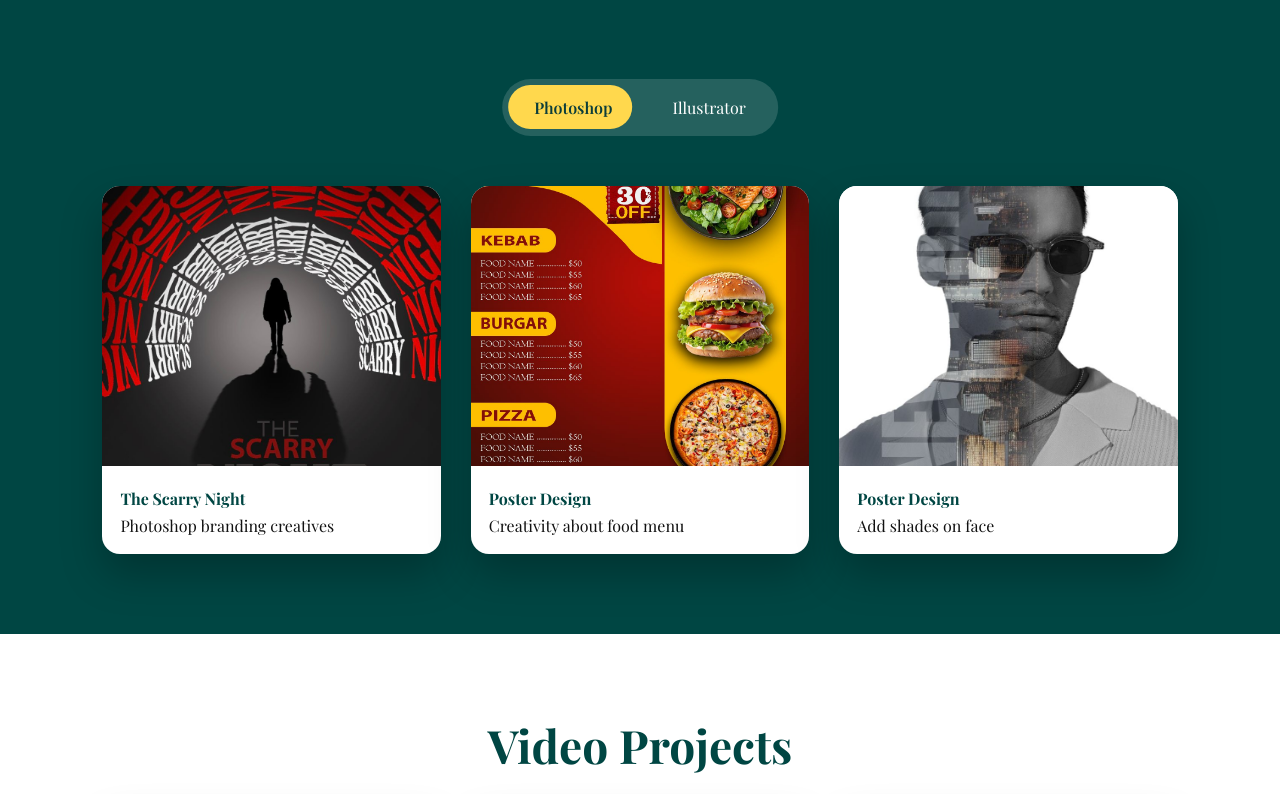
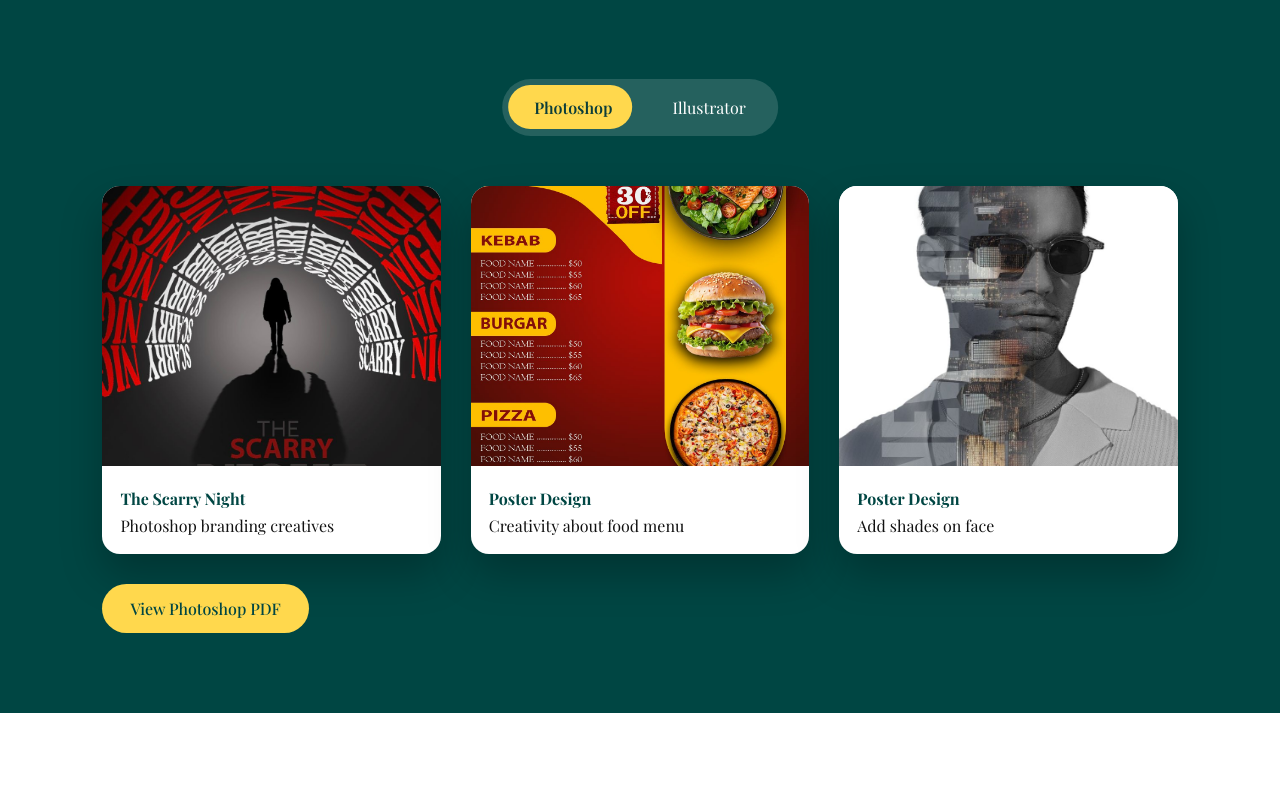
Before and after one commit to nayab-ali/laraib-portfolio, a Flask app: page / in a window 1280 px wide. Shown: the part 2123-2917 px from the top of the page. Run offline with Flask 3, Linux system fonts and the light colour scheme; parts of the project's set-up code (start-up, migrations or seed data) failed here and were passed over; some libraries are stand-ins or nearby versions; some web fonts are replaced.

Commit message:
Update portfolio design and fixes

```diff
--- a/static/css/style.css
+++ b/static/css/style.css
@@ -619,7 +619,8 @@ nav ul li a {
 /* ===== GRID ===== */
 .projects-grid{
     display:none;
-    grid-template-columns:repeat(auto-fit,minmax(240px,1fr));
+    /* grid-template-columns:repeat(auto-fit,minmax(240px,1fr)); */
+    grid-template-columns: repeat(3, 1fr);
     gap:30px;
 }
 
@@ -655,6 +656,25 @@ nav ul li a {
     margin-bottom:6px;
     color: #004643;
     font-weight: 700;
+}
+
+/* BUTTON */
+.portfolio-btn{
+    display:inline-flex;
+    align-items:center;
+    justify-content:center;
+    padding:14px 28px;
+    border-radius:50px;
+    background:#ffd84d;
+    color:#004643;
+    text-decoration:none;
+    font-weight:500;
+    transition:.3s ease;
+}
+
+.portfolio-btn:hover{
+    background:#ffca1a;
+    transform:translateY(-2px);
 }
 
 /* ===== VIDEO SECTION ===== */
--- a/templates/index.html
+++ b/templates/index.html
@@ -177,6 +177,14 @@
                     <p>Add shades on face</p>
                 </div>
             </div>
+
+            <div class="portfolio-btn-wrap">
+                <a href="../static/pdf/Photoshop Design.pdf"
+                target="_blank"
+                class="portfolio-btn">
+                View Photoshop PDF
+                </a>
+            </div>
         </div>
 
         <div class="projects-grid animate-on-view" id="it">
@@ -202,6 +210,14 @@
                     <h4>Product stand</h4>
                     <p>Vector logos in Illustrator</p>
                 </div>
+            </div>
+
+            <div class="portfolio-btn-wrap">
+                <a href="../static/pdf/Photoshop Design.pdf"
+                target="_blank"
+                class="portfolio-btn">
+                View Illustration PDF
+                </a>
             </div>
         </div>
 
```
Also changed, not shown: 1 other file.
